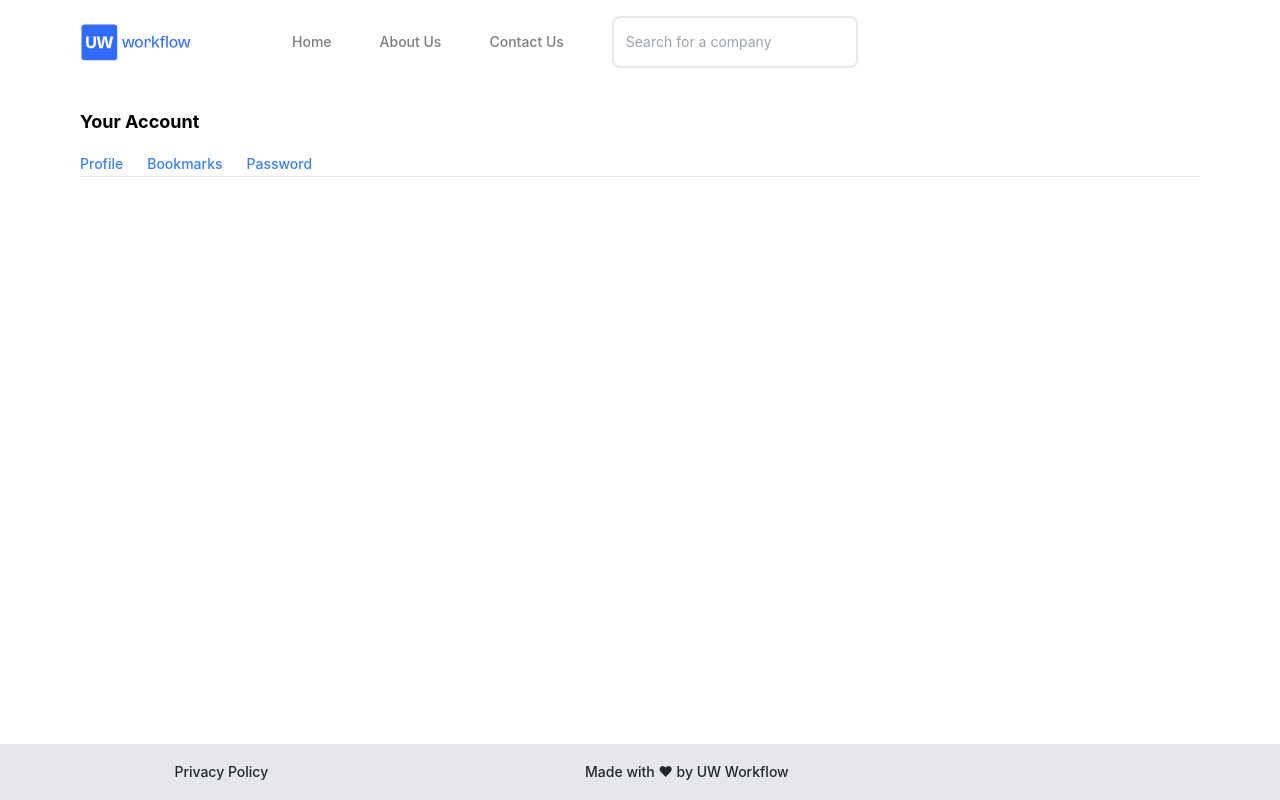
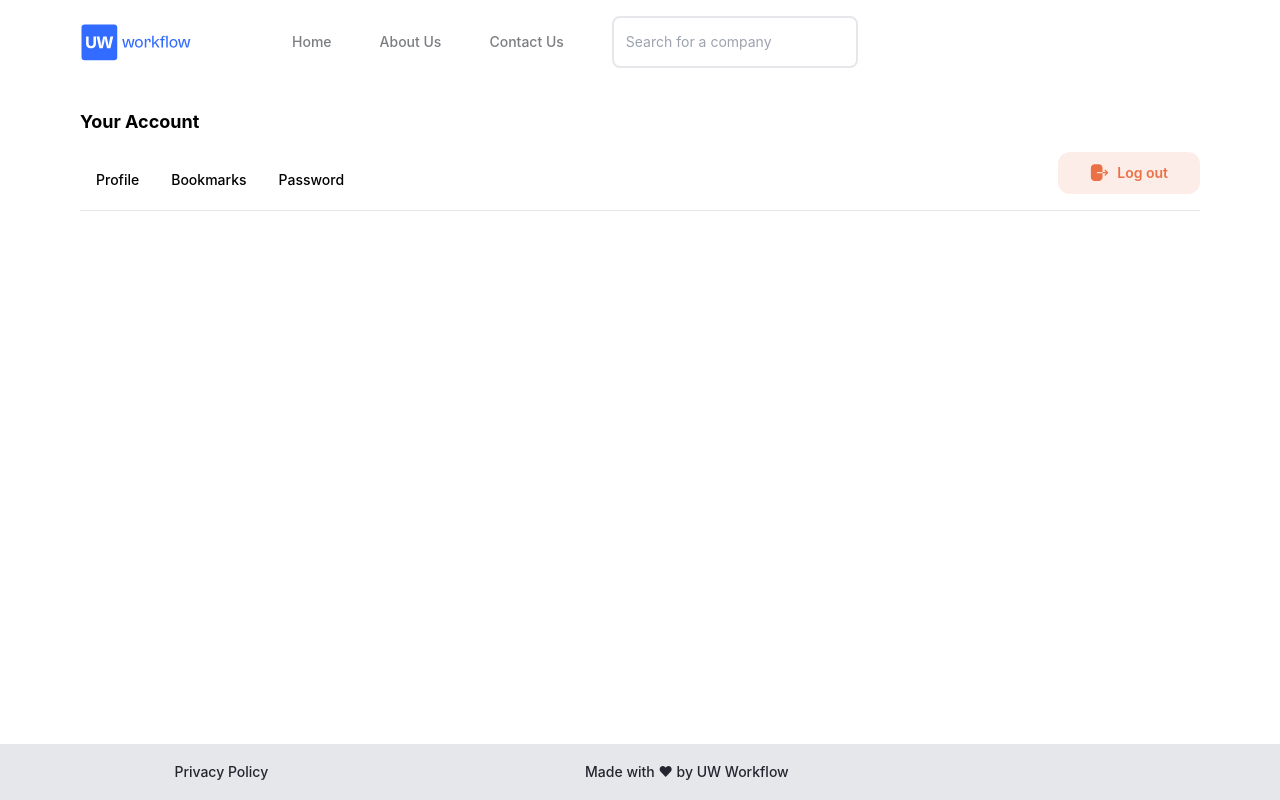
Before and after one commit to UW-Workflow/UW-Workflow, a Next.js app: page /account in a window 1280 px wide. Built offline with nearby package versions, Linux system fonts and the light colour scheme; no server answers.

Commit message:
created the main your account page

```diff
--- a/pages/account.tsx
+++ b/pages/account.tsx
@@ -3,23 +3,31 @@ import {Nav, NavItem,NavLink} from 'reactstrap'
 export default function YourAccount(){
     return (
         <MainContainer>
-            <div className="mt-6 ml-20 w-1">
+            <div className="mt-6 pl-20 w-1">
                 <div>
                     <p className="mb-4 text-lg font-bold">Your Account</p>
                 </div>
-                <ul className="flex">
-                    <li className="mr-6">
-                        <a className="text-blue-500 hover:text-blue-800" href="#">Profile</a>
-                    </li>
-                    <li className="mr-6">
-                        <a className="text-blue-500 hover:text-blue-800" href="#">Bookmarks</a>
-                    </li>
-                    <li className="mr-6">
-                        <a className="text-blue-500 hover:text-blue-800" href="#">Password</a>
-                    </li>
-                </ul>
+                <div className="flex">
+                    <ul className="flex">
+                        <li className="p-4 border-b-2 border-transparent hover:border-blue-active">
+                            <a className="font-medium text-black-500 hover:text-gray-500" href="#">Profile</a>
+                        </li>
+                        <li className="p-4 border-b-2 border-transparent hover:border-blue-active">
+                            <a className="font-medium text-black-500 hover:text-gray-500" href="#">Bookmarks</a>
+                        </li>
+                        <li className="p-4 border-b-2 border-transparent hover:border-blue-active">
+                            <a className="font-medium text-black-500 hover:text-gray-500" href="#">Password</a>
+                        </li>
+                    </ul>
+                    <div className="bg-logout-bg text-logout-text font-semibold rounded-xl py-2 px-8 flex items-center space-x-2 ml-auto mr-20 mb-4">
+                        <img src="Logout.svg"></img>
+                        <span>Log out</span>
+                    </div>
+
+                </div>
                 <hr className="mr-20"/>
             </div>
+
         </MainContainer>
     )
 }
--- a/tailwind.config.js
+++ b/tailwind.config.js
@@ -24,6 +24,9 @@ module.exports = {
         "light-black": "#23262F",
         "gradient-2": "#C9FFF5",
         "button-blue": "#2772F0",
+        "logout-bg":"#E6521F1A",
+        "logout-text":"#E6521FCC",
+        "blue-active":"rgba(39, 114, 240, 0.8)"
       },
     },
   },
```
Also changed, not shown: public/Logout.svg (added).
